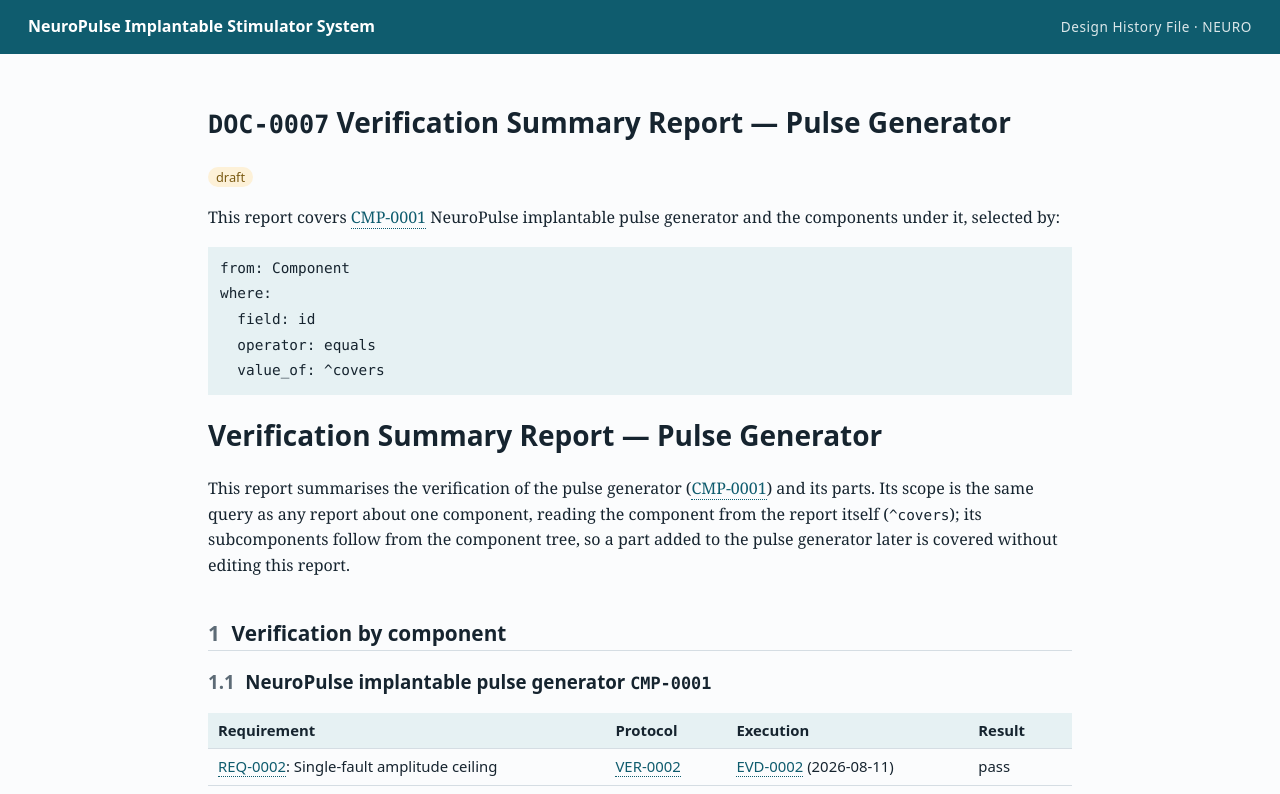
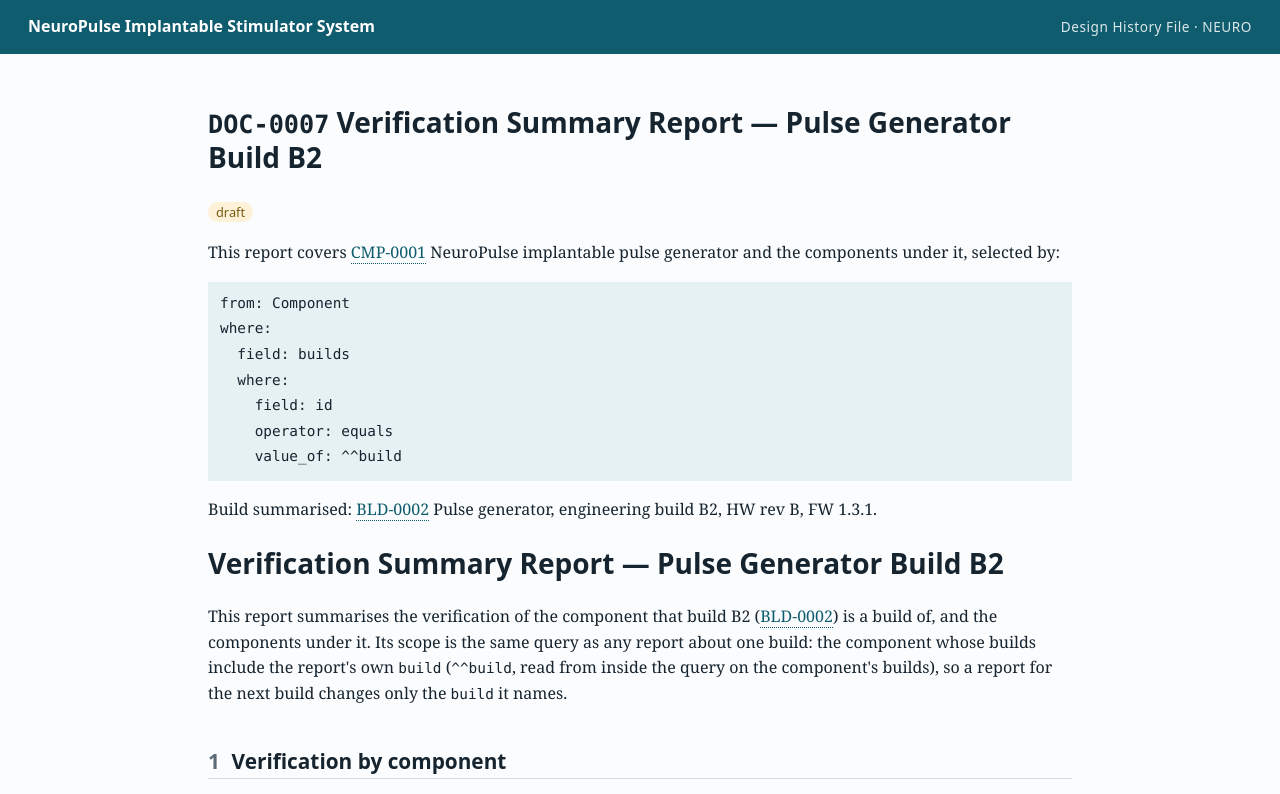
Before and after one commit to dynamatt/provenance, a plain HTML site: page testdata/golden/entities/DOC-0007.html in a window 1280 px wide. Shown: the top 794 px of the page. Drawn offline with Linux system fonts and the light colour scheme.

Commit message:
Example re-pinned: DOC-0007 summarises a build through ^^build; covers removed
Co-Authored-By: Claude Opus 5.5 <noreply@anthropic.com>
Claude-Session: https://claude.ai/code/session_01Dc6nXsdVYucTNgh2EmzKCj

```diff
--- a/testdata/golden/entities/DOC-0007.html
+++ b/testdata/golden/entities/DOC-0007.html
@@ -4,7 +4,7 @@
 <head>
 <meta charset="utf-8">
 <meta name="viewport" content="width=device-width, initial-scale=1">
-<title>DOC-0007 Verification Summary Report — Pulse Generator — NEURO DHF</title>
+<title>DOC-0007 Verification Summary Report — Pulse Generator Build B2 — NEURO DHF</title>
 <link rel="stylesheet" href="../style.css">
 </head>
 <body data-page="entity" data-type="VerificationSummaryReport" data-entity="DOC-0007">
@@ -15,24 +15,28 @@
 <main class="dhf-main">
 
 <article class="document" id="DOC-0007">
-<h1><span class="id">DOC-0007</span> Verification Summary Report — Pulse Generator</h1>
+<h1><span class="id">DOC-0007</span> Verification Summary Report — Pulse Generator Build B2</h1>
 <p class="document-meta"><span class="status status-draft">draft</span></p>
 <section class="report-scope">
 <p>This report covers <a class="ref" href="CMP-0001.html" title="NeuroPulse implantable pulse generator">CMP-0001</a> NeuroPulse implantable pulse generator and the components under it, selected by:</p>
 <pre class="query"><code>from: Component
 where:
-  field: id
-  operator: equals
-  value_of: ^covers</code></pre>
+  field: builds
+  where:
+    field: id
+    operator: equals
+    value_of: ^^build</code></pre>
+<p class="report-build">Build summarised: <a class="ref" href="BLD-0002.html" title="Pulse generator, engineering build B2">BLD-0002</a> Pulse generator, engineering build B2, HW rev B, FW 1.3.1.</p>
 </section>
 
 <div class="body">
-<h1>Verification Summary Report — Pulse Generator</h1>
-<p>This report summarises the verification of the pulse generator
-(<a class="ref" href="CMP-0001.html" title="NeuroPulse implantable pulse generator">CMP-0001</a>) and its parts. Its scope is the same query as any report
-about one component, reading the component from the report itself
-(<code>^covers</code>); its subcomponents follow from the component tree, so a part
-added to the pulse generator later is covered without editing this report.</p>
+<h1>Verification Summary Report — Pulse Generator Build B2</h1>
+<p>This report summarises the verification of the component that build B2
+(<a class="ref" href="BLD-0002.html" title="Pulse generator, engineering build B2">BLD-0002</a>) is a build of, and the components under it. Its scope is
+the same query as any report about one build: the component whose builds
+include the report's own <code>build</code> (<code>^^build</code>, read from inside the query
+on the component's builds), so a report for the next build changes only
+the <code>build</code> it names.</p>
 </div>
 <section class="report-components">
 <h2><span class="section-number">1</span> Verification by component</h2>
@@ -86,6 +90,7 @@ added to the pulse generator later is covered without editing this report.</p>
 <table>
 <thead><tr><th>Commit</th><th>Date</th><th>Author</th><th>Change</th></tr></thead>
 <tbody>
+<tr><td><code>91fa0b1</code></td><td>2026-11-17</td><td>Claude</td><td>DOC-0007 summarises a build: build replaces covers, its query reads ^^build</td></tr>
 <tr><td><code>21fd23b</code></td><td>2026-11-17</td><td>Claude</td><td>Components form a tree; requirements are allocated to one; reports go component by component</td></tr>
 <tr><td><code>9a50783</code></td><td>2026-11-17</td><td>Claude</td><td>Verification summary reports state their scope as a query</td></tr>
 <tr><td><code>1718e46</code></td><td>2026-11-15</td><td>Claude</td><td>Evidence is an abstract type; Verification Summary Report extends Document</td></tr>
@@ -104,7 +109,7 @@ added to the pulse generator later is covered without editing this report.</p>
 </main>
 <footer class="dhf-footer">
 Controlled content, generated from the design repository. Printed copies are uncontrolled.
-<p class="dhf-stamp">Generated from commit <code>HEAD</code> · content hash <code>sha256:CONTENT</code> · this page last changed in <code>21fd23b</code></p>
+<p class="dhf-stamp">Generated from commit <code>HEAD</code> · content hash <code>sha256:CONTENT</code> · this page last changed in <code>91fa0b1</code></p>
 </footer>
 </body>
 </html>
```
Also changed, not shown: testdata/golden/entities/CMP-0001.html (+1 -1 lines), testdata/golden/entities/DOC-0003.html (+2 -1 lines), testdata/golden/entities/DOC-0005.html (+2 -1 lines), testdata/golden/entities/DOC-0006.html (+2 -1 lines), testdata/golden/index.html (+3 -2 lines), 3 other files.
